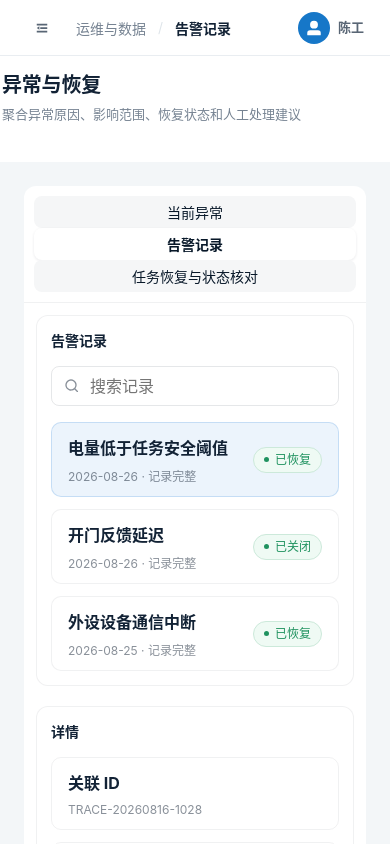
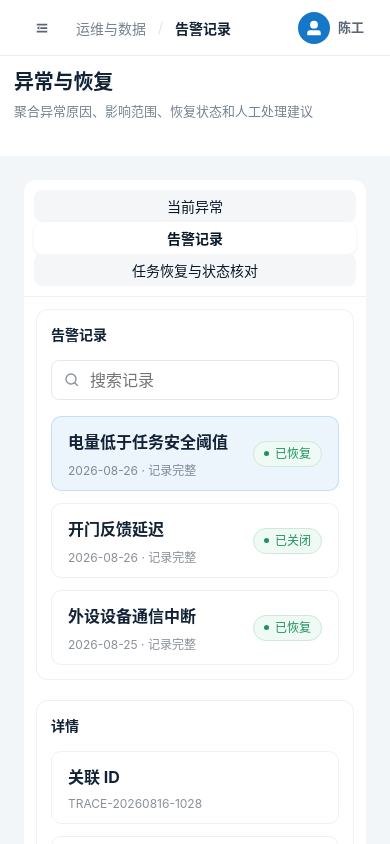
Before and after one commit to xiudao999-art/super-agv-front, a Vue app: page /operations/alarms in a window 390 px wide. Built offline with nearby package versions, Linux system fonts and the light colour scheme; sample sign-in values are in the browser's storage.

Commit message:
修复异常恢复页标题间距

```diff
--- a/src/views/ExceptionView.vue
+++ b/src/views/ExceptionView.vue
@@ -426,6 +426,7 @@ function selectRow(row) {
   overflow-x: hidden;
 }
 .exception-design-page > .page-head {
+  margin: 0;
   padding: 17px 20px;
 }
 .exception-workspace {
@@ -784,6 +785,11 @@ function selectRow(row) {
     grid-template-columns: 1fr;
   }
 }
+@media (max-width: 760px) {
+  .exception-design-page > .page-head {
+    padding: 14px;
+  }
+}
 @media (max-width: 620px) {
   .exception-tabs {
     height: auto;
```
